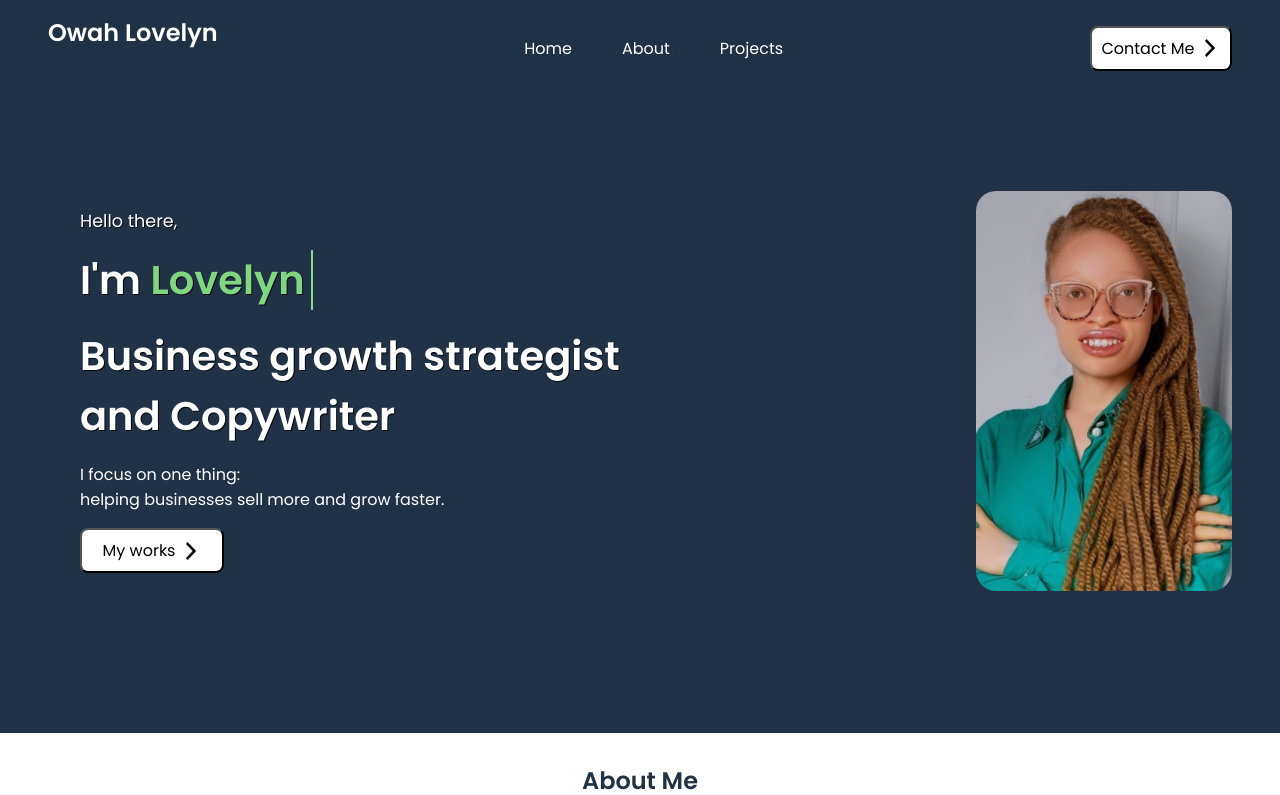
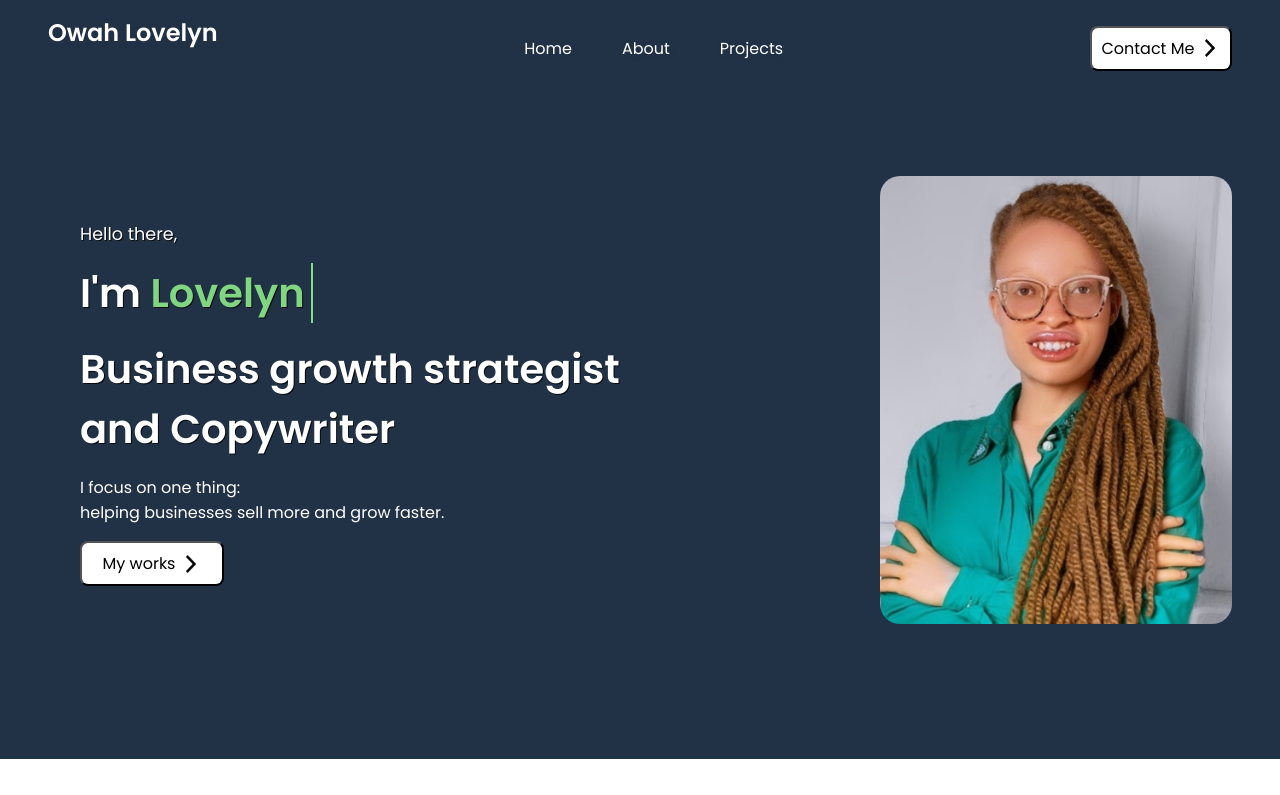
Before and after one commit to Denzel-Ikebudu/owah-lovelyn, a React (Vite) app: page / in a window 1280 px wide. Shown: the top 795 px of the page. Built offline with nearby package versions, Linux system fonts and the light colour scheme.

Commit message:
image resizing

```diff
--- a/src/Components/Hero/Hero.css
+++ b/src/Components/Hero/Hero.css
@@ -20,19 +20,21 @@
      align-items: center;
      justify-content: space-between;
 }
-.image{
-    display: flex;
-    filter: brightness(0.9);
-}
-.image img{
+
+/* .image{
+  filter: brightness(0.9);
+
+} */
+
+  .image img{
     opacity: 0;
-    border-radius: 20px;
-    height: 25rem;
-    width: 16rem;
-    object-fit: cover;
+    animation: slideInImage 1s ease forwards;
     transform: translateX(50px);
-    animation: slideInImage 1s ease forwards;
-    animation-delay: 1.5s;
+  animation-delay: 1.5s;
+  width: 22rem;
+  height: 28rem;
+  object-fit: cover;
+  border-radius: 20px;
 }
 
 .image-text h2{
--- a/src/Components/Navbar/Navbar.css
+++ b/src/Components/Navbar/Navbar.css
@@ -7,8 +7,8 @@
     display: flex;
     justify-content: space-between;
     align-items: center;
+}
 
-}
 .menu-icon{
     display: none;
     cursor: pointer;
```
